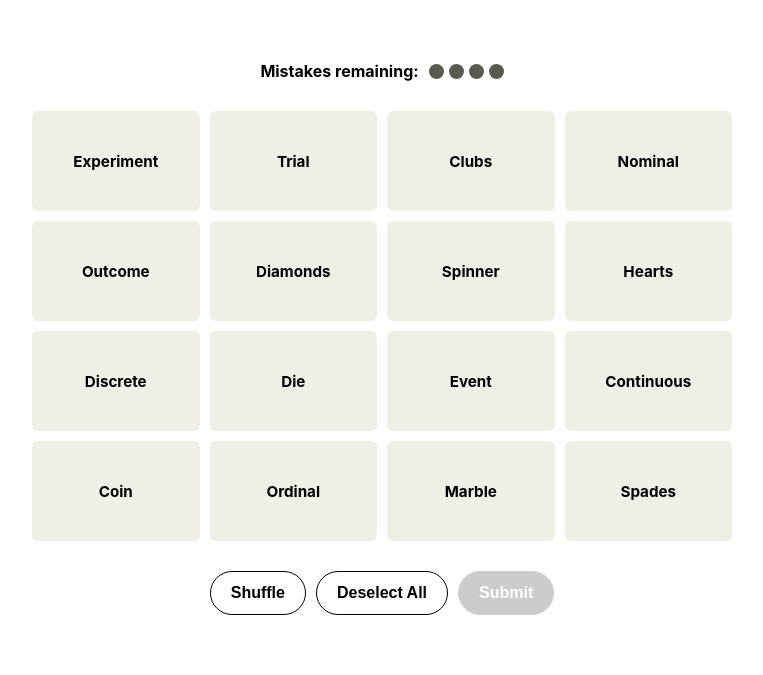
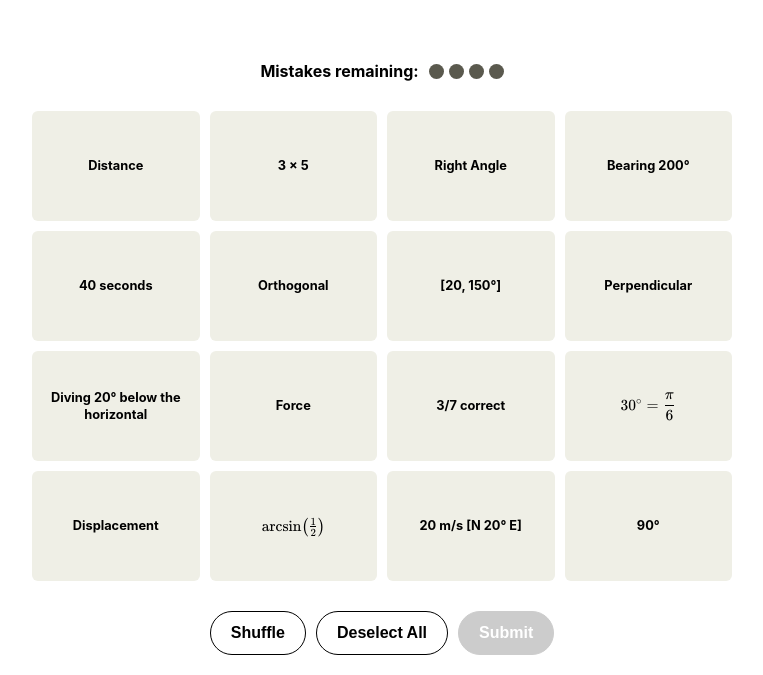
Before and after one commit to QuarkZebra/Vectors-Connections, a plain HTML site: page index.html in a window 1280 px wide. Shown: the part 133-808 px from the top of the page, without its empty margins (258-1021 px from the left). Drawn offline with nearby package versions, Linux system fonts and the light colour scheme.

Commit message:
claude edits

```diff
--- a/index.html
+++ b/index.html
@@ -4,6 +4,9 @@
     <meta charset="UTF-8">
     <meta name="viewport" content="width=device-width, initial-scale=1.0">
     <title>Vectors Connections</title>
+    <link rel="stylesheet" href="https://cdn.jsdelivr.net/npm/katex@0.16.9/dist/katex.min.css">
+    <script src="https://cdn.jsdelivr.net/npm/katex@0.16.9/dist/katex.min.js"></script>
+    <script src="https://cdn.jsdelivr.net/npm/katex@0.16.9/dist/contrib/auto-render.min.js"></script>
     <style>
         body {
             font-family: -apple-system, BlinkMacSystemFont, "Segoe UI", Roboto, Helvetica, Arial, sans-serif;
@@ -61,8 +64,8 @@
             background-color: #efefe6;
             border: none;
             border-radius: 6px;
-            padding: 10px;
-            font-size: 0.95rem;
+            padding: 10px 8px;
+            font-size: 0.8rem;
             font-weight: bold;
             text-align: center;
             cursor: pointer;
@@ -71,12 +74,19 @@
             display: flex;
             align-items: center;
             justify-content: center;
-            min-height: 80px;
+            min-height: 90px;
             word-wrap: break-word;
+            overflow: hidden;
+            line-height: 1.4;
         }
 
         .card.selected {
             background-color: #5a594e;
+            color: white;
+        }
+
+        /* Make KaTeX text white when card is selected */
+        .card.selected .katex {
             color: white;
         }
 
@@ -98,7 +108,7 @@
         }
 
         .solved-words {
-            font-size: 0.95rem;
+            font-size: 0.9rem;
         }
 
         .color-0 { background-color: #f9df6d; } /* Yellow */
@@ -124,7 +134,7 @@
             background-color: white;
             cursor: pointer;
             transition: background-color 0.2s;
-            display: none; /* Hidden by default, toggled by JS */
+            display: none;
         }
 
         button.action-btn.active {
@@ -177,7 +187,7 @@
         }
 
         .circle {
-            display: inline-block; /* This was the missing magic! */
+            display: inline-block;
             width: 15px;
             height: 15px;
             background-color: #5a594e;
@@ -214,7 +224,7 @@
 
         @media (max-width: 600px) {
             #grid { grid-template-columns: repeat(2, 1fr); }
-            .card { min-height: 60px; font-size: 0.85rem; padding: 5px; }
+            .card { min-height: 70px; font-size: 0.72rem; padding: 6px 4px; }
         }
     </style>
 </head>
@@ -251,41 +261,198 @@
     </div>
 
     <script>
+        const katexOptions = {
+            delimiters: [
+                { left: '$$', right: '$$', display: true  },
+                { left: '$',  right: '$',  display: false }
+            ],
+            throwOnError: false
+        };
+
+        function typeset(element) {
+            renderMathInElement(element, katexOptions);
+        }
+
         const allGames = [
-            // Game 1: Easy/Vocab
+            // Game 1: Basics — Vectors, Scalars & Angles
             [
-                { theme: 'SUITS IN A DECK', words: ['Clubs', 'Diamonds', 'Hearts', 'Spades'] },
-                { theme: 'COMMON RANDOMIZERS', words: ['Coin', 'Die', 'Marble', 'Spinner'] },
-                { theme: 'BASIC TERMS', words: ['Experiment', 'Trial', 'Outcome', 'Event'] },
-                { theme: 'DATA TYPES', words: ['Nominal', 'Ordinal', 'Discrete', 'Continuous'] }
+                {
+                    theme: 'ALL MEAN 90°',
+                    words: ['Right Angle', 'Orthogonal', 'Perpendicular', '90°']
+                },
+                {
+                    theme: 'VECTORS',
+                    words: ['Displacement', 'Force', '20 m/s [N 20° E]', '[20, 150°]']
+                },
+                {
+                    theme: 'SCALARS',
+                    words: ['Distance', '3 × 5', '40 seconds', '3/7 correct']
+                },
+                {
+                    theme: 'ANGLES',
+                    words: [
+                        'Bearing 200°',
+                        '$\\arcsin\\!\\left(\\tfrac{1}{2}\\right)$',
+                        'Diving 20° below the horizontal',
+                        '$30^\\circ = \\dfrac{\\pi}{6}$'
+                    ]
+                }
             ],
-            // Game 2: Math & Notation
+            // Game 2: Dot & Cross Products
             [
-                { theme: 'PERMUTATIONS', words: ['Order matters', 'nPr', 'n! / (n-r)!', 'Line-ups'] },
-                { theme: 'COMBINATIONS', words: ['Order does not matter', 'nCr', 'n! / ((n-r)!r!)', 'Committees'] },
-                { theme: 'FACTORIALS', words: ['n!', 'n(n-1)(n-2)...1', 'Arranging n items', '0! = 1'] },
-                { theme: 'ODDS IN FAVOR', words: ['a : b', 'P(Success) : P(Failure)', 'Favorable : Unfavorable', 'Implied Probability'] }
+                {
+                    theme: 'DOT PRODUCT',
+                    words: [
+                        '$\\vec{a} \\cdot \\vec{b}$',
+                        '$|\\vec{a}||\\vec{b}|\\cos\\theta$',
+                        '$a_1b_1 + a_2b_2 + a_3b_3$',
+                        '$W = \\vec{F} \\cdot \\vec{d}$'
+                    ]
+                },
+                {
+                    theme: 'CROSS PRODUCT',
+                    words: [
+                        '$\\vec{a} \\times \\vec{b}$',
+                        '$|\\vec{a}||\\vec{b}|\\sin\\theta$',
+                        '$\\tau = \\vec{F} \\times \\vec{d}$',
+                        'Area of a parallelogram'
+                    ]
+                },
+                {
+                    theme: 'ORTHOGONALITY',
+                    words: [
+                        'Dot product $= 0$',
+                        '$\\theta = 90^\\circ$',
+                        '$\\operatorname{comp}_{\\vec{a}}\\vec{b} = 0$',
+                        '$\\beta = 90^\\circ$ and $\\gamma = 90^\\circ$'
+                    ]
+                },
+                {
+                    theme: 'UNIT VECTORS',
+                    words: [
+                        'The "hat" symbol: $\\hat{v}$',
+                        '$\\vec{u} = \\dfrac{1}{|\\vec{v}|}\\vec{v}$',
+                        '$\\hat{i},\\ \\hat{j},$ and $\\hat{k}$',
+                        'Fundamental, length-one vectors'
+                    ]
+                }
             ],
-            // Game 3: Probability Rules
+            // Game 3: Projections & Linear Combinations
             [
-                { theme: 'MUTUALLY EXCLUSIVE', words: ['Disjoint', 'P(A and B) = 0', 'Cannot happen together', 'No Overlap'] },
-                { theme: 'INDEPENDENT', words: ['With Replacement', 'P(A and B) = P(A)×P(B)', 'Does not affect the next', 'Coin Flips'] },
-                { theme: 'CONDITIONAL', words: ['Given that', 'Reduced sample space', 'P(A|B)', 'P(A and B) / P(B)'] },
-                { theme: 'THE COMPLEMENT', words: ['1 - P(A)', 'Not A', "A'", 'The "At Least One" Trick'] }
+                {
+                    theme: 'SCALAR PROJECTION',
+                    words: [
+                        '$\\operatorname{comp}_{\\vec{a}}\\vec{b}$',
+                        '$\\dfrac{\\vec{a} \\cdot \\vec{b}}{|\\vec{a}|}$',
+                        '$|\\vec{b}|\\cos\\theta$',
+                        'Component of $\\vec{b}$ along $\\vec{a}$'
+                    ]
+                },
+                {
+                    theme: 'VECTOR PROJECTION',
+                    words: [
+                        '$\\operatorname{proj}_{\\vec{a}}\\vec{b}$',
+                        '$\\!\\left(\\dfrac{\\vec{a} \\cdot \\vec{b}}{|\\vec{a}|^2}\\right)\\!\\vec{a}$',
+                        '$(\\operatorname{comp}_{\\vec{a}}\\vec{b})\\,\\hat{a}$',
+                        'Shadow of $\\vec{b}$ onto $\\vec{a}$'
+                    ]
+                },
+                {
+                    theme: 'LINEAR COMBINATIONS',
+                    words: [
+                        '$\\vec{v} = m\\vec{a} + n\\vec{b}$',
+                        'In terms of $\\hat{i},\\ \\hat{j},\\ \\hat{k}$',
+                        'Is $\\vec{c}$ coplanar with $\\vec{a}$ and $\\vec{b}$?',
+                        '$m(9,{-}3,{-}15)+n(2,8,{-}4)=({-}12,17,19)$'
+                    ]
+                },
+                {
+                    theme: 'SPANNING SETS',
+                    words: [
+                        'All linear combinations fill a space',
+                        'Any 2 non-collinear vectors in $\\mathbb{R}^2$',
+                        '$\\{\\hat{i},\\ \\hat{j},\\ \\hat{k}\\}$ in $\\mathbb{R}^3$',
+                        'Any 3 non-collinear vectors span $\\mathbb{R}^3$'
+                    ]
+                }
             ],
-            // Game 4: Situations (Counting)
+            // Game 4: Operations & Properties
             [
-                { theme: 'PERMUTATION W/ REPLACEMENT', words: ['4-digit PIN code', 'Multiple choice test', 'Rolling a die 3 times', 'License plate letters'] },
-                { theme: 'PERMUTATION W/O REPLACEMENT', words: ['President, VP, Treasurer', '1st, 2nd, 3rd place', 'Seating people in a row', 'Words without repeating letters'] },
-                { theme: 'COMBINATION', words: ['Dealing a 5-card poker hand', 'Choosing a 4-person committee', 'Lotto 6/49 numbers', 'Selecting 3 pizza toppings'] },
-                { theme: 'IDENTICAL ITEMS', words: ['MISSISSIPPI arrangements', 'n! / (a!b!c!)', 'Arranging identical flags', 'Paths on a grid'] }
+                {
+                    theme: 'VECTOR SUBTRACTION',
+                    words: [
+                        '$\\vec{a} - \\vec{b}$',
+                        '$\\vec{a} + (-\\vec{b})$',
+                        'Finding $\\vec{QP}$ from points $P$ and $Q$',
+                        'Reverse $\\vec{b}$, then add tip-to-tail'
+                    ]
+                },
+                {
+                    theme: 'DISTRIBUTIVE PROPERTY',
+                    words: [
+                        '$k(\\vec{a}+\\vec{b})=k\\vec{a}+k\\vec{b}$',
+                        '$\\vec{a}\\cdot(\\vec{b}+\\vec{c})=\\vec{a}\\cdot\\vec{b}+\\vec{a}\\cdot\\vec{c}$',
+                        '$\\vec{a}\\times(\\vec{b}+\\vec{c})=\\vec{a}\\times\\vec{b}+\\vec{a}\\times\\vec{c}$',
+                        'Scalar $k$ distributes over a bracket'
+                    ]
+                },
+                {
+                    theme: 'PERPENDICULARITY',
+                    words: [
+                        '$\\vec{a} \\cdot \\vec{b} = 0$',
+                        '$\\vec{a} \\times \\vec{b}$ is $\\perp$ to both $\\vec{a}$ and $\\vec{b}$',
+                        '$\\theta = 90^\\circ$',
+                        '$\\operatorname{comp}_{\\vec{a}}\\vec{b} = 0$'
+                    ]
+                },
+                {
+                    theme: 'EQUILIBRIUM',
+                    words: [
+                        '$\\displaystyle\\sum\\vec{F} = \\vec{0}$',
+                        'A boat going nowhere in a river',
+                        'A closed loop of displacement vectors',
+                        '$\\vec{GP}+\\vec{GQ}+\\vec{GR}=\\vec{0}$'
+                    ]
+                }
             ],
-            // Game 5: Situations (Probability & Sets)
+            // Game 5: Advanced Concepts
             [
-                { theme: 'ADDITIVE PRINCIPLE (OR)', words: ['Choosing a Jack or a King', 'Rule of Sum', 'Adding disjoint events', 'Rolling a sum of 7 or 11'] },
-                { theme: 'MULTIPLICATIVE PRINCIPLE (AND)', words: ['Rule of Product', 'Tree diagram branches', 'm × n ways', 'Flipping heads and rolling a 6'] },
-                { theme: 'DEPENDENT EVENTS', words: ['Without replacement', 'P(A) × P(B|A)', 'Drawing 2 cards from a deck', 'Choosing people from a class'] },
-                { theme: 'VENN DIAGRAM TERMS', words: ['Intersection', 'Union', 'Subset', 'Universal Set'] }
+                {
+                    theme: 'n-DIMENSIONS',
+                    words: [
+                        '$\\vec{x} = (x_1, x_2, \\ldots, x_n)$',
+                        '$|\\vec{x}| = \\sqrt{x_1^2 + x_2^2 + \\cdots + x_n^2}$',
+                        'Analyze each dimension individually',
+                        'A spanning set in any dimension'
+                    ]
+                },
+                {
+                    theme: 'ABSTRACT DOT PRODUCT',
+                    words: [
+                        '$(\\vec{a}+5\\vec{b})\\cdot(2\\vec{a}-3\\vec{b})=0$',
+                        '$2|\\vec{a}|^2+7\\,\\vec{a}\\cdot\\vec{b}-15|\\vec{b}|^2$',
+                        '$\\vec{a}\\cdot(\\vec{b}\\cdot\\vec{c})$ is undefined',
+                        '$\\vec{a}\\cdot\\vec{a}=|\\vec{a}|^2$'
+                    ]
+                },
+                {
+                    theme: 'COPLANARITY & SPANNING',
+                    words: [
+                        '$m\\vec{a}+n\\vec{b}=\\vec{c}$',
+                        '3 equations, 2 unknowns ($m$ and $n$)',
+                        '$z = \\dfrac{-27}{13}x - \\dfrac{1}{13}y$',
+                        'Any 3 non-collinear vectors in $\\mathbb{R}^3$'
+                    ]
+                },
+                {
+                    theme: 'INVARIANT PROOFS',
+                    words: [
+                        '$\\cos^2\\!\\alpha+\\cos^2\\!\\beta+\\cos^2\\!\\gamma=1$',
+                        '$\\vec{GP}+\\vec{GQ}+\\vec{GR}=\\vec{0}$',
+                        'Centroid divides median in ratio $2:1$',
+                        '$|\\vec{a}\\times\\vec{b}|=|\\vec{a}||\\vec{b}|\\sin\\theta$'
+                    ]
+                }
             ]
         ];
 
@@ -309,10 +476,8 @@
             updateMistakesUI();
             toggleControls('playing');
 
-            // Deep copy the current game's categories so we can modify colors
             activeCategories = JSON.parse(JSON.stringify(allGames[index]));
 
-            // Assign colors and IDs randomly to the 4 categories
             shuffleArray(activeCategories);
             activeCategories.forEach((cat, i) => {
                 cat.colorClass = `color-${i}`;
@@ -325,7 +490,6 @@
         }
 
         function retryGame() {
-            // Restart the exact same level
             loadGame(currentGameIndex);
         }
 
@@ -362,6 +526,7 @@
             });
 
             updateSubmitButton();
+            typeset(grid);
         }
 
         function toggleSelect(word) {
@@ -404,13 +569,12 @@
         }
 
         function toggleControls(state) {
-            const btnShuffle = document.getElementById('shuffle');
+            const btnShuffle  = document.getElementById('shuffle');
             const btnDeselect = document.getElementById('deselect');
-            const btnSubmit = document.getElementById('submit');
+            const btnSubmit   = document.getElementById('submit');
             const btnTryAgain = document.getElementById('try-again');
-            const btnNext = document.getElementById('next-game');
+            const btnNext     = document.getElementById('next-game');
 
-            // Reset all to hidden
             [btnShuffle, btnDeselect, btnSubmit, btnTryAgain, btnNext].forEach(btn => btn.classList.remove('active'));
 
             if (state === 'playing') {
@@ -419,16 +583,9 @@
                 btnSubmit.classList.add('active');
             } else if (state === 'lost') {
                 btnTryAgain.classList.add('active');
-                // Only show Next Game if it's not the last game
-                if (currentGameIndex < allGames.length - 1) {
-                    btnNext.classList.add('active');
-                }
+                if (currentGameIndex < allGames.length - 1) btnNext.classList.add('active');
             } else if (state === 'won') {
-                if (currentGameIndex < allGames.length - 1) {
-                    btnNext.classList.add('active');
-                }
-            } else if (state === 'finished') {
-                // Keep all hidden
+                if (currentGameIndex < allGames.length - 1) btnNext.classList.add('active');
             }
         }
 
@@ -455,7 +612,6 @@
             }
 
             if (matchedCategory) {
-                // Correct guess
                 solvedCategories.push(matchedCategory.id);
                 words = words.filter(w => !matchedCategory.words.includes(w));
                 selectedWords = [];
@@ -469,7 +625,6 @@
                     toggleControls('won');
                 }
             } else {
-                // Incorrect guess
                 mistakes--;
                 updateMistakesUI();
 
@@ -493,11 +648,19 @@
             const solvedArea = document.getElementById('solved-area');
             const row = document.createElement('div');
             row.className = `solved-row ${category.colorClass}`;
-            row.innerHTML = `
-                <div class="solved-theme">${category.theme}</div>
-                <div class="solved-words">${category.words.join(', ')}</div>
-            `;
+
+            const themeDiv = document.createElement('div');
+            themeDiv.className = 'solved-theme';
+            themeDiv.textContent = category.theme;
+
+            const wordsDiv = document.createElement('div');
+            wordsDiv.className = 'solved-words';
+            wordsDiv.textContent = category.words.join(', ');
+
+            row.appendChild(themeDiv);
+            row.appendChild(wordsDiv);
             solvedArea.appendChild(row);
+            typeset(wordsDiv);
         }
 
         function updateMistakesUI() {
@@ -511,7 +674,6 @@
             });
         }
 
-        // Initialize Game 1 on load
         loadGame(0);
     </script>
 </body>
```
